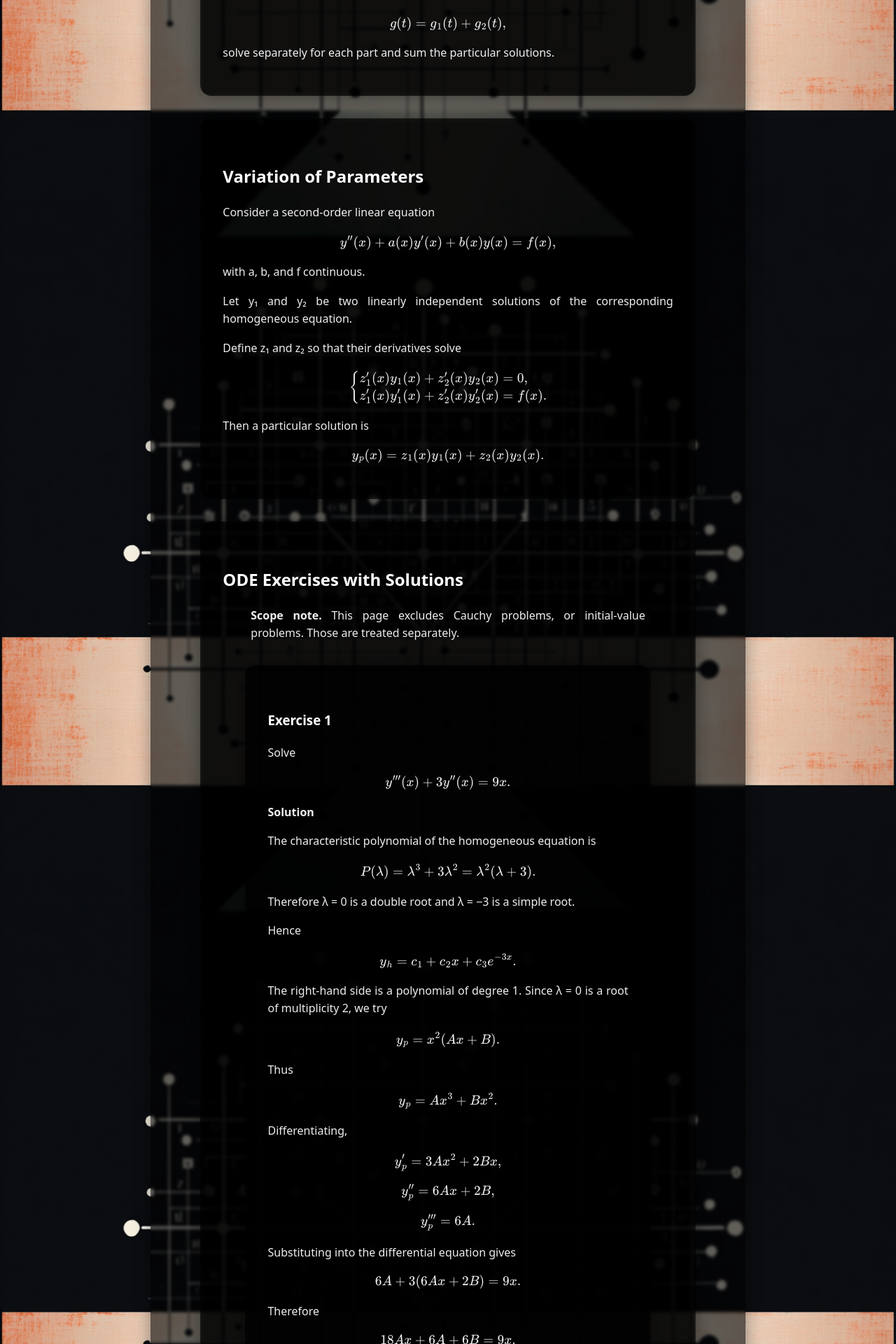
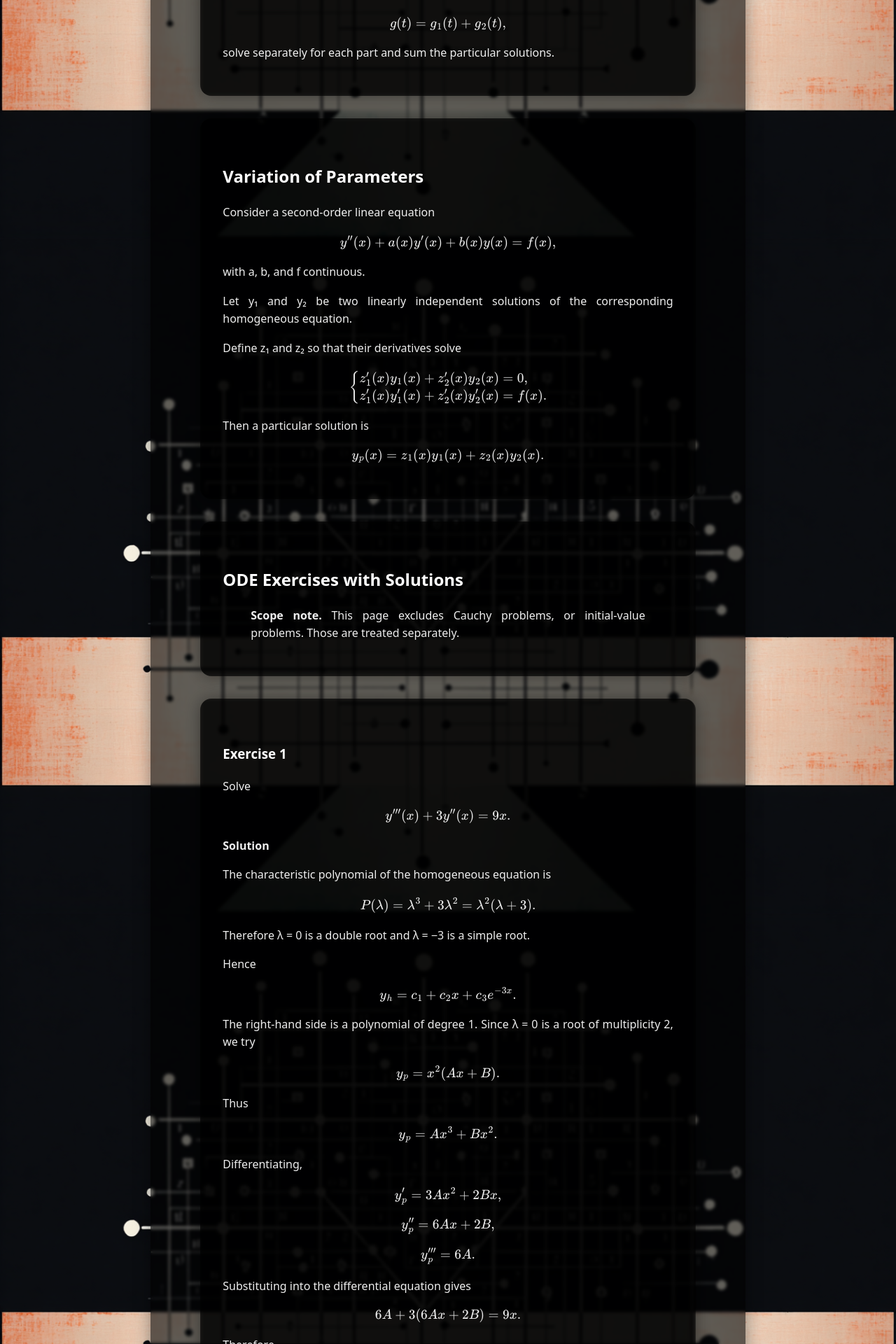
Before and after one commit to CesarePeli/Math_Physics_Logic, a Jekyll site: the page built from mathematics/calculus/odes-general.md, in a window 1280 px wide. Shown: the part 4480-6400 px from the top of the page at 70% size. Built offline with Jekyll 4.4.1, drawn with Linux system fonts in a browser that asks for light colours.

Commit message:
Align calculus exercise blocks with page sections

```diff
--- a/mathematics/calculus/odes-general.md
+++ b/mathematics/calculus/odes-general.md
@@ -412,6 +412,8 @@ $$
 
 > **Scope note.** This page excludes Cauchy problems, or initial-value problems. Those are treated separately.
 
+</div>
+
 <div class="content-box exercise-box" markdown="1">
 
 ### Exercise 1
@@ -1597,7 +1599,7 @@ $$
 
 </div>
 
-</div>
+
 
 <div class="content-box">
 
```
